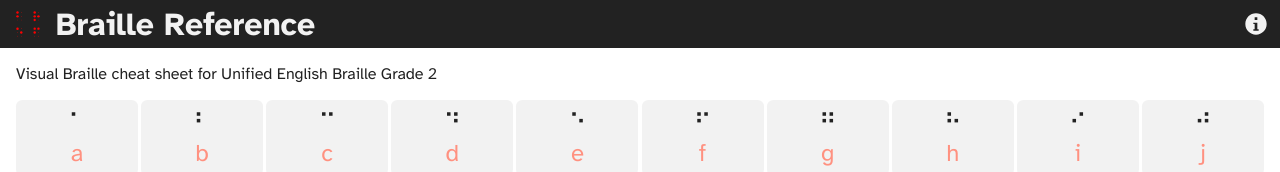
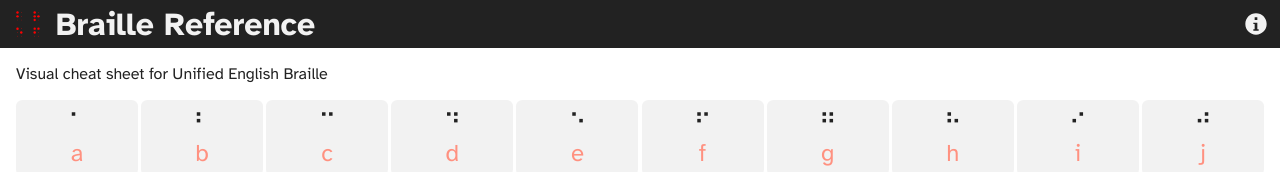
Before and after one commit to mbdeaton/bref, a React (Create React App) app: page / in a window 1280 px wide. Shown: the top 172 px of the page. Built offline with nearby package versions, Linux system fonts and the light colour scheme.

Commit message:
Simplify app description

```diff
--- a/src/App.js
+++ b/src/App.js
@@ -6,7 +6,9 @@ function App() {
   return (
     <div>
       <AppBar />
-      <h5 className="description">Visual Braille cheat sheet for Unified English Braille Grade 2</h5>
+      <h5 className="description">
+        Visual cheat sheet for Unified English Braille
+      </h5>
       <RefTable />
     </div>
   );
```
